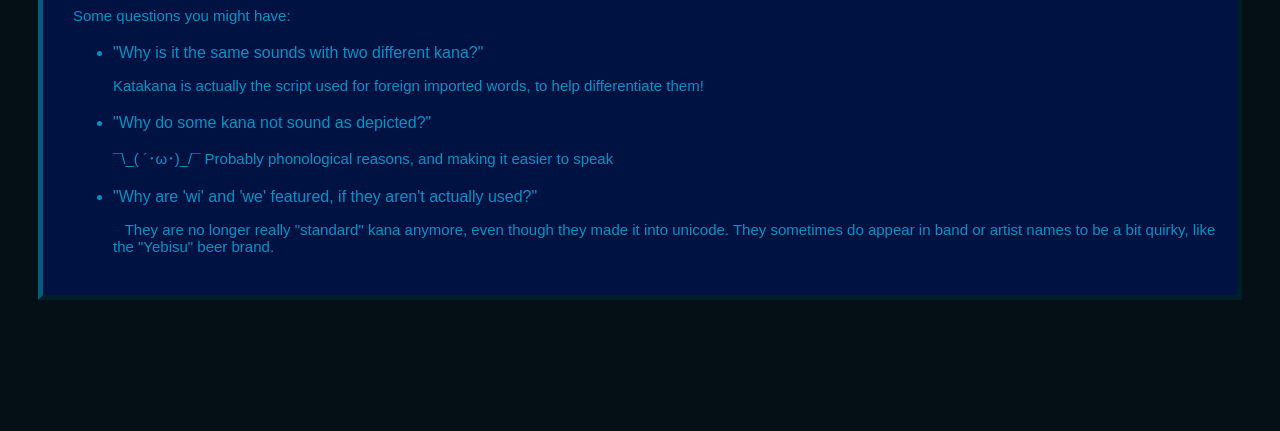
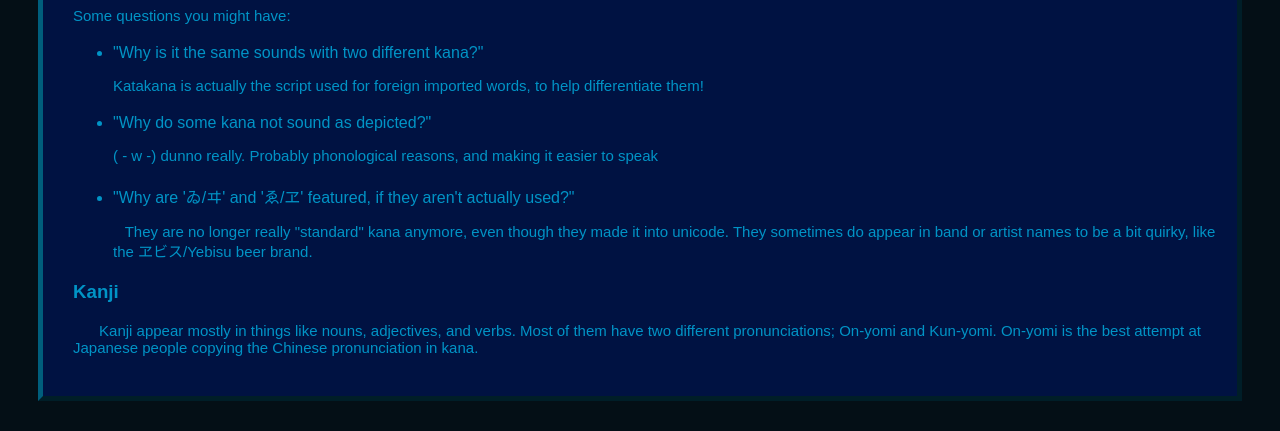
Before and after one commit to PukekoKiwi/pukekokiwi.github.io, a plain HTML site: page index.html in a window 1280 px wide. Shown: the part 1848-2279 px from the top of the page. Before the commit the page ends 2178 px from the top, so only its background shows below. Drawn offline with Linux system fonts and the light colour scheme.

Commit message:
Tried fixing Javascript, fixed charset instead

```diff
--- a/index.html
+++ b/index.html
@@ -2,18 +2,21 @@
 
 <html>
     <head>
+        <meta http-equiv="Content-Type" content="text/html; charset=UTF-8">
         <link rel="stylesheet" href="styles.css" />
         <script type="text/javascript" src="script.js"></script>
         <link href="https://fonts.googleapis.com/earlyaccess/notosansjapanese.css" rel="stylesheet" />
         <link href="https://fonts.googleapis.com/css?family=Orbitron" rel="stylesheet">
     </head>
     <body>
-        <script>
-            openTab('event', 'About');
+        <script type="text/javascript">
+        window.onload = openTab(event, "About");
         </script>
+
         <div id="header">
         <h1>PukekoKiwi</h1>
         </div>
+
         <p id="member">A member of Hack Club</p>
 
         <div>
@@ -83,12 +86,19 @@
                 <li>"Why is it the same sounds with two different kana?"</li>
                 <p>Katakana is actually the script used for foreign imported words, to help differentiate them!</p>
                 <li>"Why do some kana not sound as depicted?"</li>
-                <p>¯\_( ´･ω･)_/¯ Probably phonological reasons, and making it easier to speak</p>
-                <li>"Why are 'wi' and 'we' featured, if they aren't actually used?"</li>
+                <p>( - w  -) dunno really. Probably phonological reasons, and making it easier to speak</p>
+                <li>"Why are 'ゐ/ヰ' and 'ゑ/ヱ' featured, if they aren't actually used?"</li>
                 <p>They are no longer really "standard" kana anymore, even though they made it into unicode.
                 They sometimes do appear in band or artist names to be a bit quirky, like
-                the "Yebisu" beer brand.</p>
+                the ヱビス/Yebisu beer brand.</p>
             </ul>
+
+            <h3>Kanji</h3>
+
+            <p>Kanji appear mostly in things like nouns, adjectives, and verbs.
+            Most of them have two different pronunciations; On-yomi and Kun-yomi.
+            On-yomi is the best attempt at Japanese people copying the Chinese pronunciation
+            in kana.</p>
         </div>
 
     </body>
```
